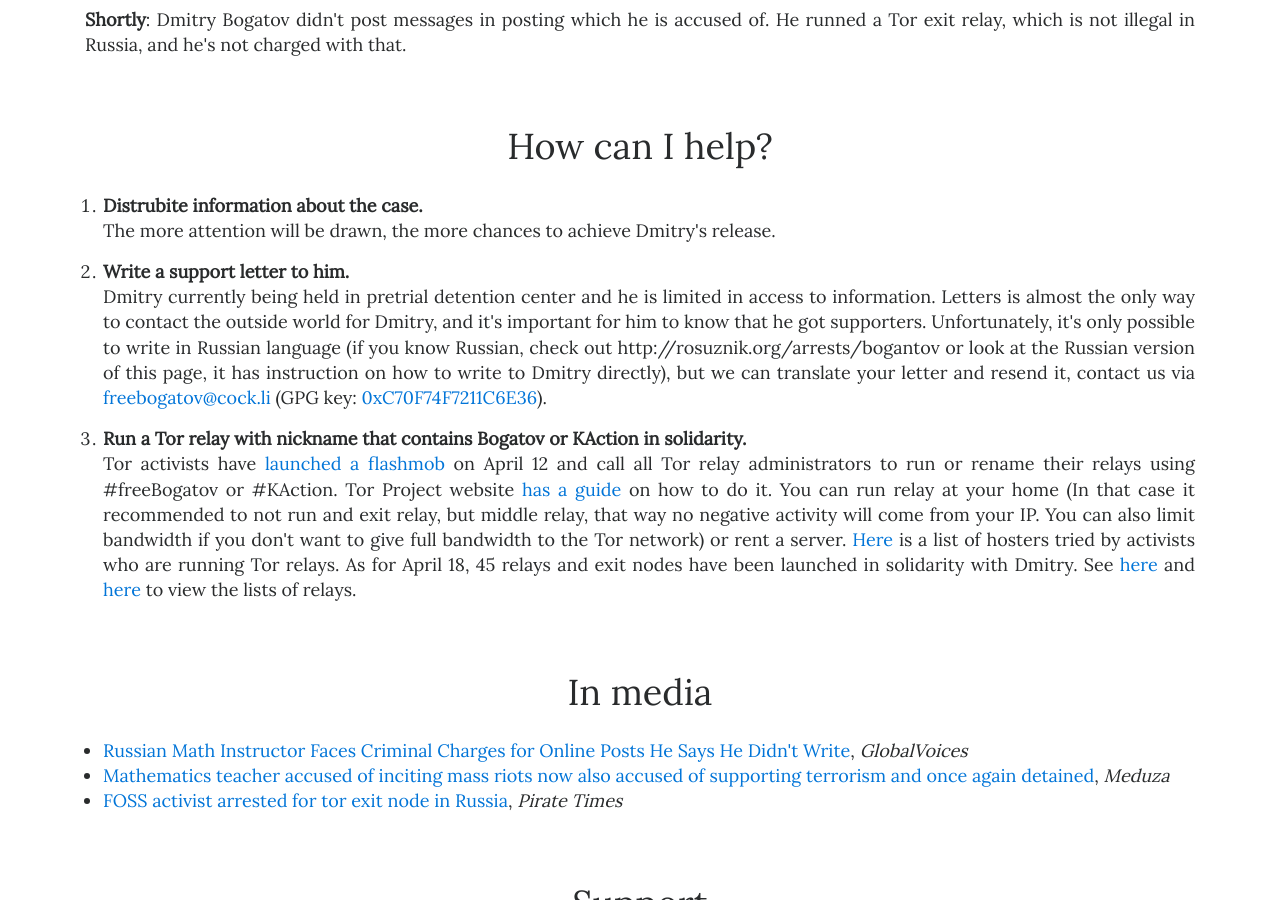
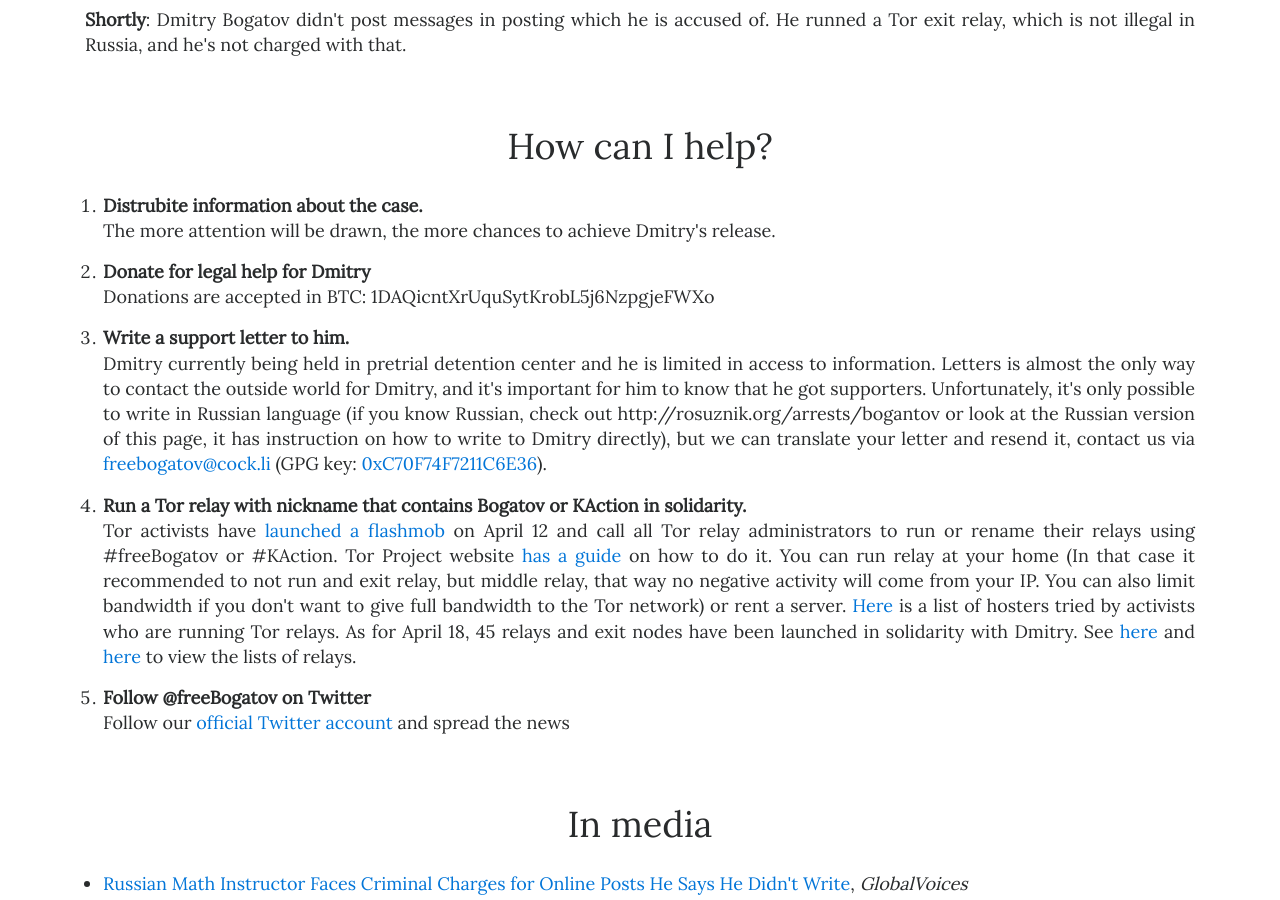
Before and after one commit to komachi/freebogatov.xyz, a Jekyll site: the page built from en/index.html, in a window 1280 px wide and 900 px high, scrolled down 1848 px. Built offline with Jekyll 4.4.1, drawn with Linux system fonts in a browser that asks for light colours.

Commit message:
Update index.html
added BTC wallet and Twitter link

```diff
--- a/en/index.html
+++ b/en/index.html
@@ -50,6 +50,10 @@ hashtag: FreeBogatov
     <p>The more attention will be drawn, the more chances to achieve Dmitry's release.</p>
   </li>
   <li>
+     <strong>Donate for legal help for Dmitry</strong>
+    <p>Donations are accepted in BTC: 1DAQicntXrUquSytKrobL5j6NzpgjeFWXo</p>
+  </li>
+  <li>
     <strong>Write a support letter to him.</strong>
     <p>Dmitry currently being held in pretrial detention center and he is limited in access to information. Letters is almost the only way to contact the outside world for Dmitry, and it's important for him to know that he got supporters. Unfortunately, it's only possible to write in Russian language (if you know Russian, check out http://rosuznik.org/arrests/bogantov or look at the Russian version of this page, it has instruction on how to write to Dmitry directly), but we can translate your letter and resend it, contact us via <a href="mailto:freebogatov@cock.li">freebogatov@cock.li</a> (GPG key: <a href="https://keybase.io/freebogatov/key.asc">0xC70F74F7211C6E36</a>).
     </p>
@@ -57,6 +61,10 @@ hashtag: FreeBogatov
   <li>
     <strong>Run a Tor relay with nickname that contains Bogatov or KAction in solidarity.</strong>
     <p>Tor activists have  <a href="https://blog.torservers.net/20170414/tor-exit-node-operator-arrested-in-russia-a-solidarity-tor-relay-challenge-launched.html" target="_blank">launched a flashmob</a> on April 12 and call all Tor relay administrators to run or rename their relays using #freeBogatov or #KAction. Tor Project website <a href="https://www.torproject.org/docs/tor-relay-debian.html.en" target="_blank">has a guide</a> on how to do it. You can run relay at your home (In that case it recommended to not run and exit relay, but middle relay, that way no negative activity will come from your IP. You can also limit bandwidth if you don't want to give full bandwidth to the Tor network) or rent a server. <a href="https://trac.torproject.org/projects/tor/wiki/doc/GoodBadISPs" target="_blank">Here</a> is a list of hosters tried by activists who are running Tor relays. As for April 18, 45 relays and exit nodes have been launched in solidarity with Dmitry. See <a href="https://atlas.torproject.org/#search/bogatov" target="_blank">here</a> and <a href="https://atlas.torproject.org/#search/kaction" target="_blank">here</a> to view the lists of relays.</p>
+  </li>
+    <li>
+     <strong>Follow @freeBogatov on Twitter</strong>
+    <p>Follow our <a href="https://twitter.com/freeBogatov" target="_blank">official Twitter account</a> and spread the news</p>
   </li>
 </ol>
 
```
